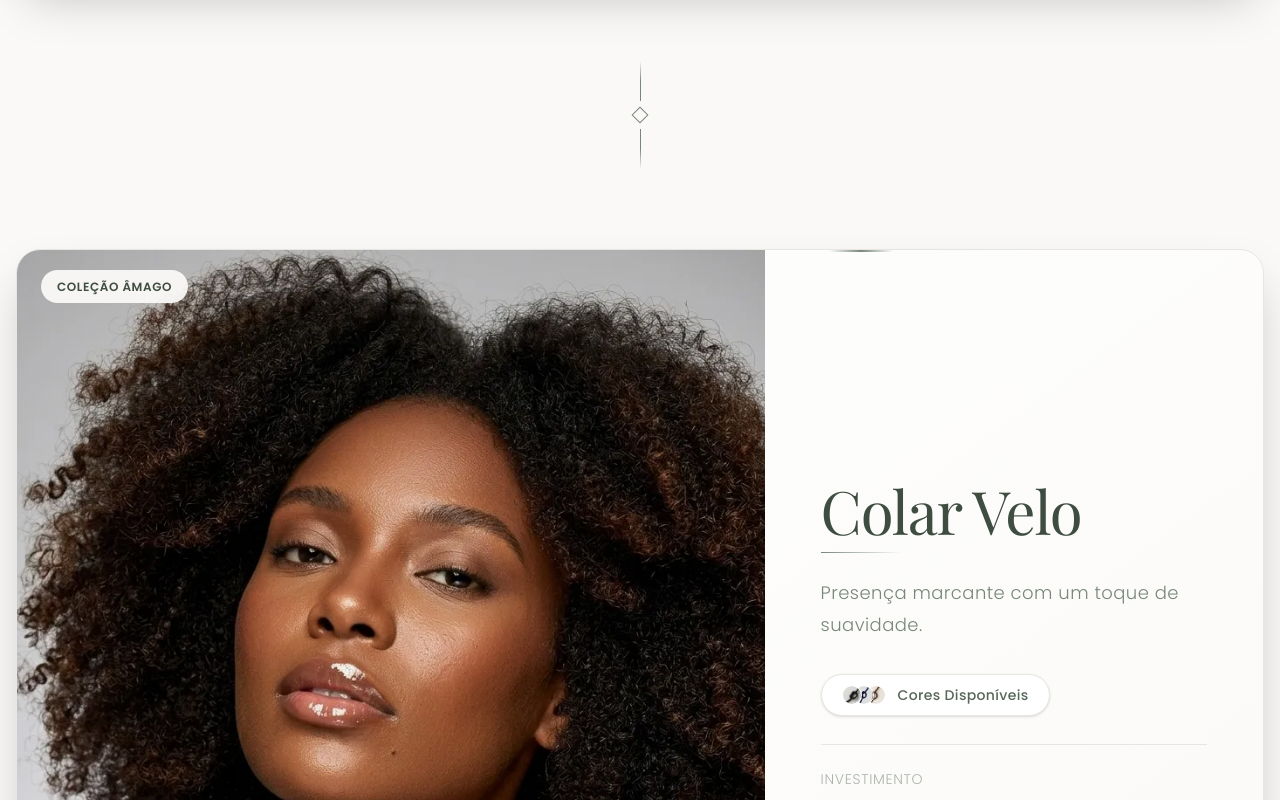
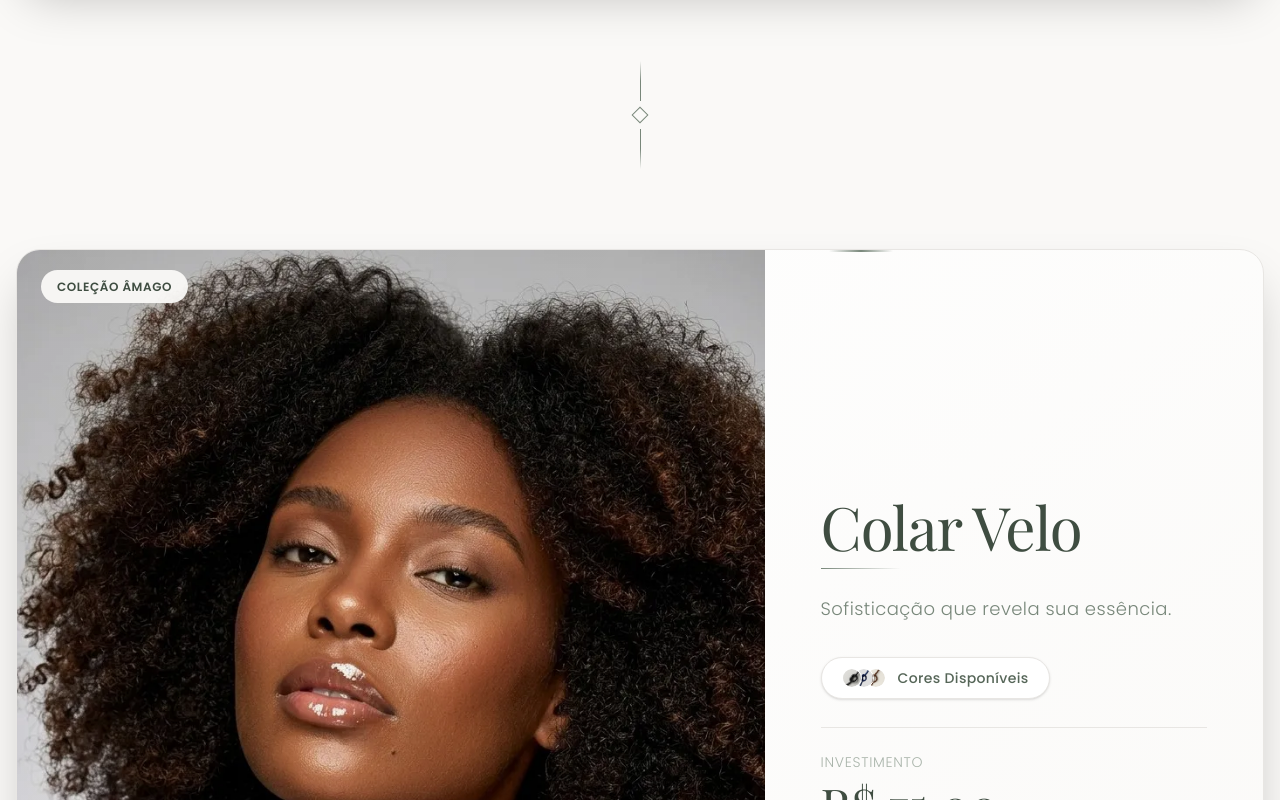
Before and after one commit to thtowers/site-deu-no, a React (Vite) app: page / in a window 1280 px wide. Shown: the part 11200-12000 px from the top of the page. Built offline with nearby package versions, Linux system fonts and the light colour scheme.

Commit message:
chore: update Colar Velo product description in ProductsSection

```diff
--- a/src/components/ProductsSection.jsx
+++ b/src/components/ProductsSection.jsx
@@ -180,7 +180,7 @@ const ProductsSection = () => {
                 <ProductCard
                     colorOptions={['preto', 'azul_marinho', 'marrom']}
                     name="Colar Velo"
-                    description={["Presença marcante com um toque de suavidade."]}
+                    description={["Sofisticação que revela sua essência."]}
                     price="R$ 75,00"
                     imageSrc={["/assets/produtos/velo.webp", "/assets/produtos/velo2.webp", "/assets/produtos/velo3.webp", "/assets/produtos/velo4.webp"]}
                     mobileImageSrc="/assets/produtos/velo.webp"
```
